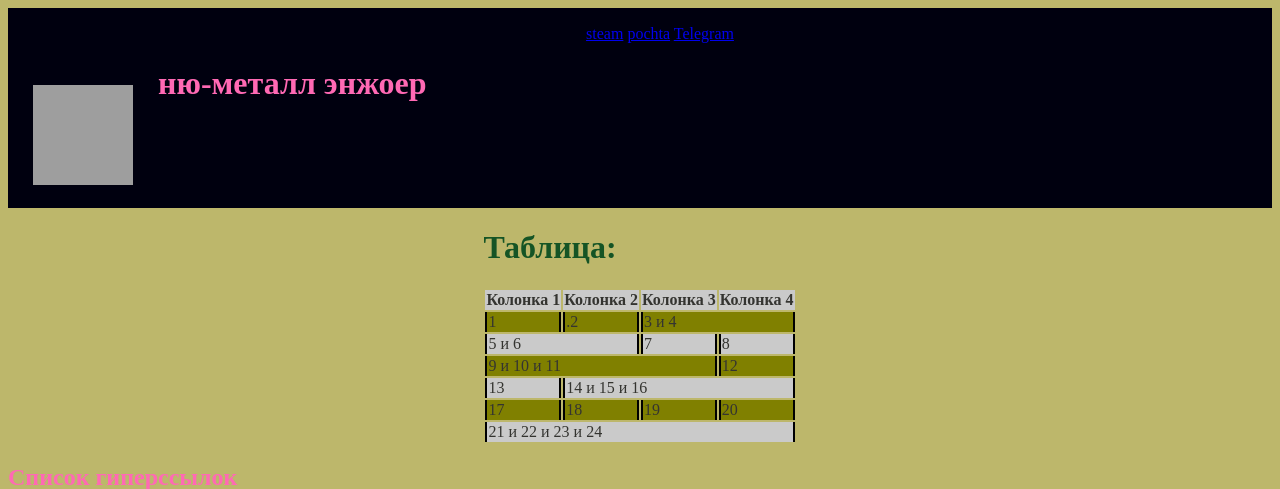
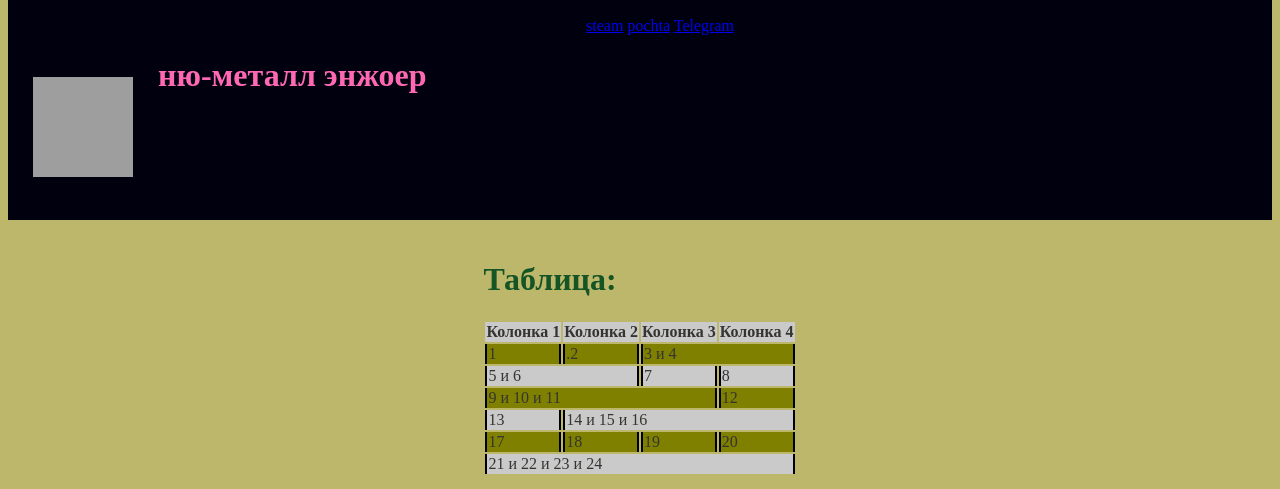
Before and after one commit to smwyidie/smwyidie.github.io, a PHP site: page /gh/index.html in a window 1280 px wide. Shown: the top 489 px of the page. Run offline with PHP 8.4, Linux system fonts and the light colour scheme; grey boxes are pictures that could not be loaded.

Commit message:
Update style.css

```diff
--- a/gh/style.css
+++ b/gh/style.css
@@ -1,9 +1,11 @@
 header {
   background-color: #00000f;
-  height: 200px;
+  height: 220px;
   width: 100%;
-  flex-flow: row nowrap;
+  flex-direction: row;
   display: flex;
+  margin-top: -8px;
+  margin-bottom: 20px;
   .logo {
     float: left;
     margin: 25px;
```
